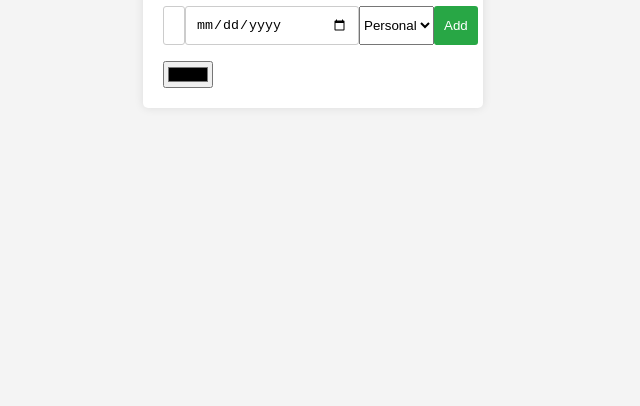
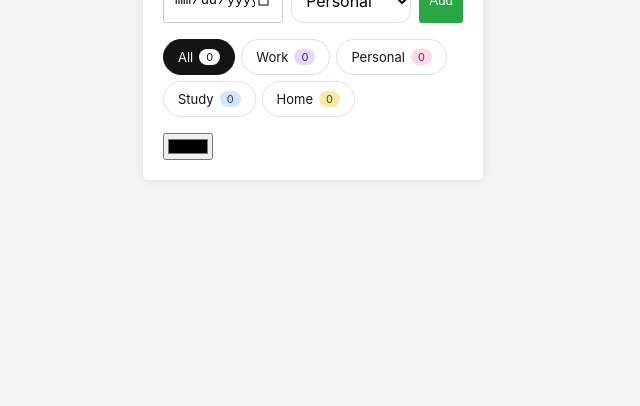
Before and after one commit to valentinarotondaro/todo-app-ts, a website built with Vite: page index.html in a window 1280 px wide. Shown: the part 394-800 px from the top of the page, without its empty margins (327-967 px from the left). Built offline with nearby package versions, Linux system fonts and the light colour scheme.

Commit message:
feat(categories): add filter tabs and colored rows per category

```diff
--- a/src/render.ts
+++ b/src/render.ts
@@ -1,19 +1,27 @@
 import { todos, removeTodo, editTodo } from './todos';
 import { getDueStatus } from './features/dueDate';
+import { CATEGORIES, filterByCategory, countByCategory, getActiveCategory, setActiveCategory } from './features/categories';
+import type { CategoryFilter } from './features/categories';
 
 // Reference to the list in index.html (DOM + typecasting)
 const todoList = document.getElementById('todo-list') as HTMLUListElement;
+const categoryFilter = document.getElementById('category-filter') as HTMLDivElement;
+
+// "work" → "Work"
+const label = (text: string): string => text.charAt(0).toUpperCase() + text.slice(1);
 
 // Updates the DOM so it shows the current list of todos.
 export const renderTodos = (): void => {
   todoList.innerHTML = '';
 
-  todos.forEach(todo => {
+    renderCategoryFilter();
+  filterByCategory(todos, getActiveCategory()).forEach(todo => {
         const li = document.createElement('li');
     const status = getDueStatus(todo);
-    li.className = `todo-item due-${status}`;
+        li.className = `todo-item due-${status} cat-${todo.category ?? 'personal'}`;
     li.innerHTML = `
       <span>${todo.text}</span>
+            <small class="category-tag">${label(todo.category ?? 'personal')}</small>
       ${todo.dueDate ? `<small class="due-date">Due: ${todo.dueDate}${status === 'overdue' ? ' (overdue)' : ''}</small>` : ''}
       <button>Remove</button>
       <button id="editBtn">Edit</button>
@@ -46,3 +54,20 @@
     }
   });
 };
+// Draws the filter tabs: All + one per category, each with its number of todos.
+const renderCategoryFilter = (): void => {
+  categoryFilter.innerHTML = '';
+  const filters: CategoryFilter[] = ['all', ...CATEGORIES];
+  filters.forEach(filter => {
+    const button = document.createElement('button');
+    button.type = 'button';
+    button.className = `filter-pill${filter === getActiveCategory() ? ' active' : ''}`;
+    button.dataset.category = filter;
+    button.innerHTML = `${label(filter)} <span class="count">${countByCategory(todos, filter)}</span>`;
+    button.addEventListener('click', () => {
+      setActiveCategory(filter);
+      renderTodos();
+    });
+    categoryFilter.appendChild(button);
+  });
+};
--- a/src/style.css
+++ b/src/style.css
@@ -118,3 +118,89 @@
   flex: 0 0 auto;
   width: 9.5rem;
 }
+
+/* === Categories (Valen) === */
+#category-input {
+  height: 44px;
+  border: 1px solid #e2e0da;
+  border-radius: 12px;
+  padding: 0 10px;
+  font: inherit;
+  background: #fff;
+}
+
+.category-filter {
+  display: flex;
+  flex-wrap: wrap;
+  gap: 6px;
+  margin: 16px 0 12px;
+}
+
+.filter-pill {
+  display: inline-flex;
+  align-items: center;
+  gap: 6px;
+  height: 36px;
+  padding: 0 14px;
+  border: 1px solid #e2e0da;
+  border-radius: 999px;
+  background: #fff;
+  color: #141414;
+  font: inherit;
+  font-size: 13px;
+  cursor: pointer;
+}
+
+.filter-pill .count {
+  border-radius: 999px;
+  padding: 1px 7px;
+  font-size: 11px;
+  background: #eeece7;
+}
+
+.filter-pill[data-category="work"] .count { background: #e4daf8; color: #3a2c70; }
+.filter-pill[data-category="personal"] .count { background: #f9d9eb; color: #7a2559; }
+.filter-pill[data-category="study"] .count { background: #d6e4fc; color: #1a4485; }
+.filter-pill[data-category="home"] .count { background: #f7eba6; color: #514400; }
+
+.filter-pill.active { background: #141414; color: #fff; border-color: #141414; }
+.filter-pill.active .count { background: #fff; color: #141414; }
+
+.todo-item.cat-work { background: #e4daf8; }
+.todo-item.cat-personal { background: #f9d9eb; }
+.todo-item.cat-study { background: #d6e4fc; }
+.todo-item.cat-home { background: #f7eba6; }
+
+.category-tag {
+  font-size: 11px;
+  font-weight: 700;
+  letter-spacing: 0.06em;
+  text-transform: uppercase;
+}
+
+.cat-work .category-tag { color: #3a2c70; }
+.cat-personal .category-tag { color: #7a2559; }
+.cat-study .category-tag { color: #1a4485; }
+.cat-home .category-tag { color: #514400; }
+/* Form: todo text on its own row, date + category + Add below */
+.todo-form {
+  flex-wrap: wrap;
+  gap: 8px;
+}
+
+.todo-form #todo-input {
+  flex: 1 1 100%;
+}
+
+#category-input {
+  flex: 1 1 auto;
+}
+
+.category-tag {
+  margin-left: 8px;
+}
+.todo-form #due-date-input,
+#category-input {
+  flex: 1 1 0;
+  width: auto;
+}
```
